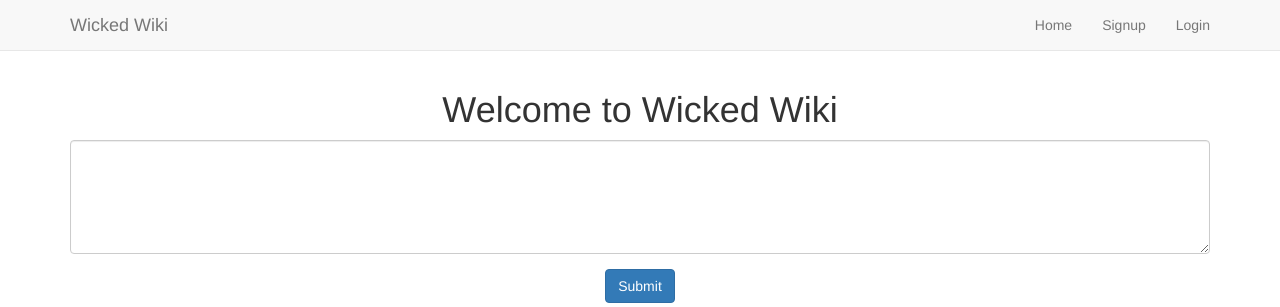
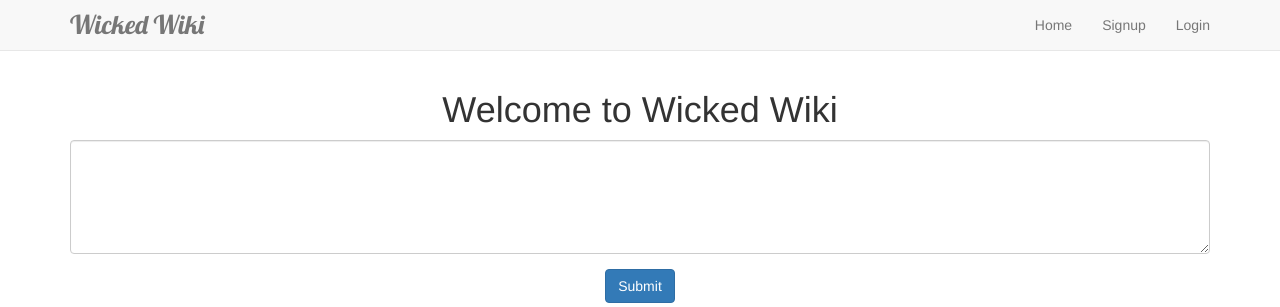
Before and after one commit to joelcolucci/wiki-site, a Python web app: template templates/edit.html in a window 1280 px wide. Shown: the top 307 px of the page. Run offline with Jinja, Linux system fonts and the light colour scheme; the template is opened without the code that fills it, so the values that code supplies are empty.

Commit message:
Styled logo

```diff
--- a/static/style.css
+++ b/static/style.css
@@ -4,3 +4,8 @@ body {
   min-height: 2000px;
   padding-top: 70px;
 }
+
+.main-logo {
+	font-family: 'Lobster', cursive;
+	font-size: 26px;
+}
--- a/templates/template.html
+++ b/templates/template.html
@@ -5,6 +5,7 @@
 	<meta charset="utf-8">
 	<meta name="viewport" content="width=device-width, initial-scale=1">
 	<meta http-equiv="X-UA-Compatible" content="IE=edge">
+	<link href='http://fonts.googleapis.com/css?family=Lobster' rel='stylesheet' type='text/css'>
 	<link rel="stylesheet" type="text/css" href="/static/bootstrap.min.css">
 	<link rel="stylesheet" type="text/css" href="/static/style.css">
 </head>
@@ -19,7 +20,7 @@
             <span class="icon-bar"></span>
             <span class="icon-bar"></span>
           </button>
-          <a class="navbar-brand" href="/">Wicked Wiki</a>
+          <a class="navbar-brand main-logo" href="/">Wicked Wiki</a>
 			</div> <!-- End navbar-header -->
 			<div id="navbar" class="navbar-collapse collapse">
 				<ul class="nav navbar-nav navbar-right">
```
